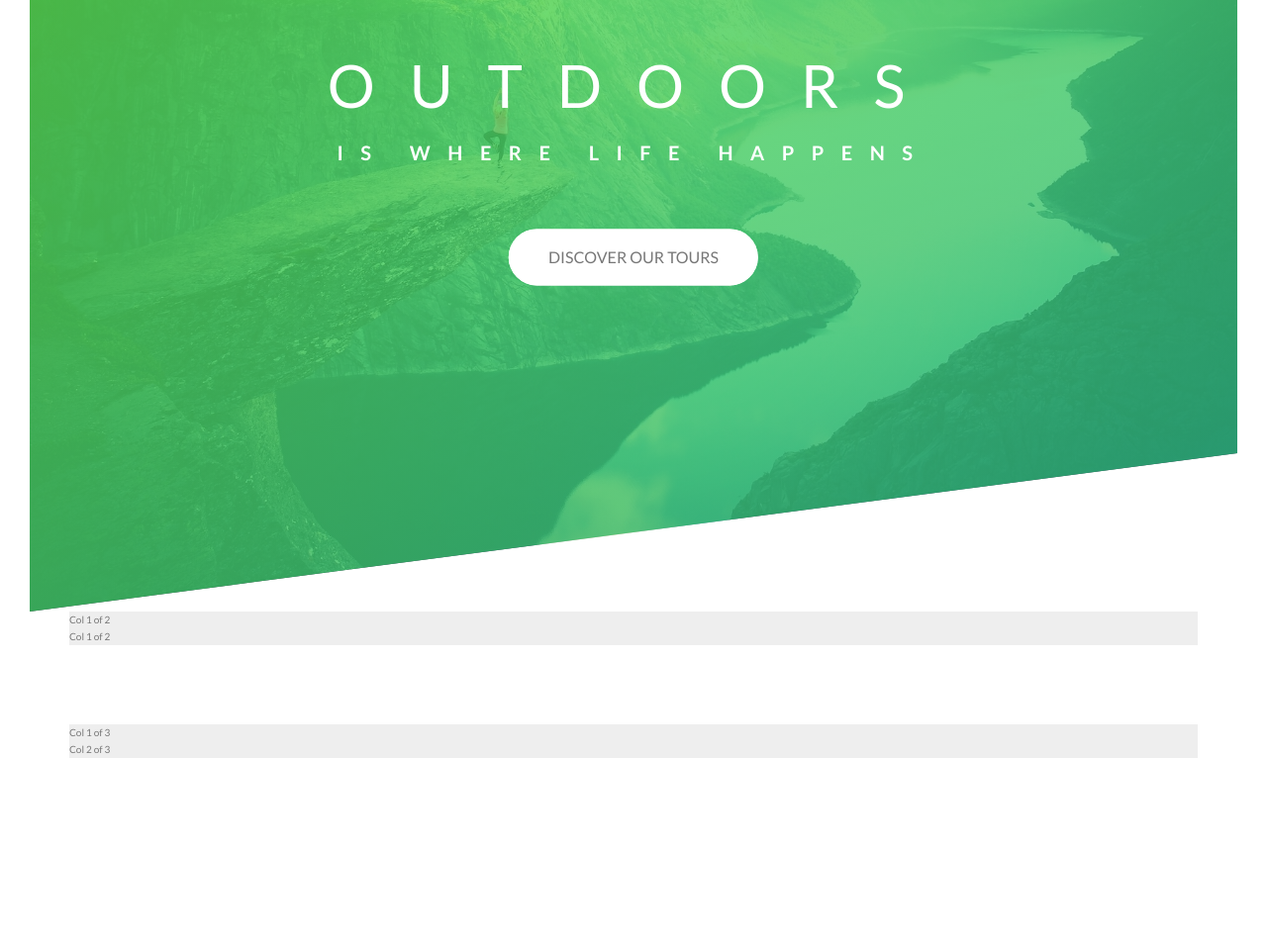
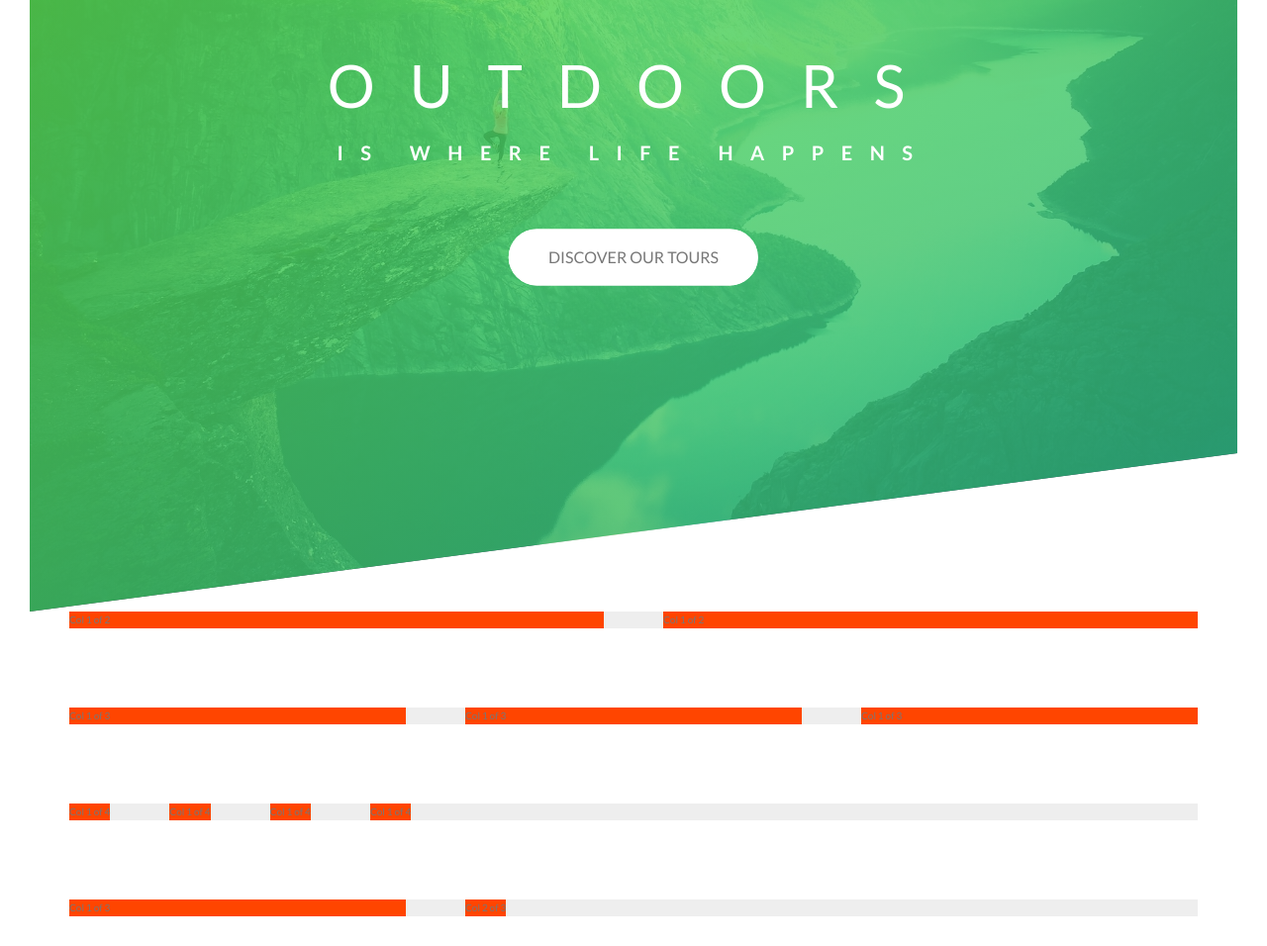
Before and after one commit to IkTom22/tour-temp, a website: page index.html in a window 1280 px wide. Shown: the part 172-1128 px from the top of the page at 99% size. Before the commit the page ends 1048 px from the top, so only its background shows below. Drawn offline with Linux system fonts and the light colour scheme.

Commit message:
grid.scss col 1 to 4 added

```diff
--- a/index.html
+++ b/index.html
@@ -34,7 +34,32 @@
                         Col 1 of 2
                 </div>
             </div>
+            <div class="row">
+                <div class="col-1-of-3">
+                    Col 1 of 3
+                </div>
+                <div class="col-1-of-3">
+                    Col 1 of 3
+                </div>
+                <div class="col-1-of-3">
+                    Col 1 of 3
+                </div>
+            </div>
 
+            <div class="row">
+                <div class="col-1-of-4">
+                    Col 1 of 4
+                </div>
+                <div class="col-1-of-4">
+                    Col 1 of 4
+                </div>
+                <div class="col-1-of-4">
+                    Col 1 of 4
+                </div>
+                <div class="col-1-of-4">
+                    Col 1 of 4
+                </div>
+            </div>
             <div class="row">
                     <div class="col-1-of-3">
                         Col 1 of 3
--- a/sass/abstract/_mixins.scss
+++ b/sass/abstract/_mixins.scss
@@ -0,0 +1,7 @@
+@mixin clearfix {
+    &::after {
+        content: "";
+        display: table;
+        clear: both;
+    }
+}
--- a/sass/layout/_grid.scss
+++ b/sass/layout/_grid.scss
@@ -2,6 +2,30 @@
     max-width: $grid-width;
     background-color: #eee;
     margin: 0 auto;
-    margin-bottom: $gutter-vertical;
+
+    &:not(:last-child) {
+        margin-bottom: $gutter-vertical;
+    }
+
+    @include clearfix;
+    // in the [], you can specify attribute and give it a task
+    // '^' means 'all'. '*' means ' which contains'. '$' means ' which ennd with'.All the class starts from "col-" applies ---
+    [class^="col-"] {
+        background-color: orangered;
+        float: left;
+        &:not(:last-child) {
+            margin-right: $gutter-horizontal;
+        }
+    }
+    .col-1-of-2 {
+        width: calc((100% - #{$gutter-horizontal}) / 2);
+    }
+
+    .col-1-of-3 {
+        width: calc((100% - 2 * #{$gutter-horizontal}) / 3);
+    }
+    .col-1-of4{
+        width: calc((100% - 3 * #{$gutter-horizontal}) / 4);
+    }
 
 }
```
Also changed, not shown: css/style.css.
